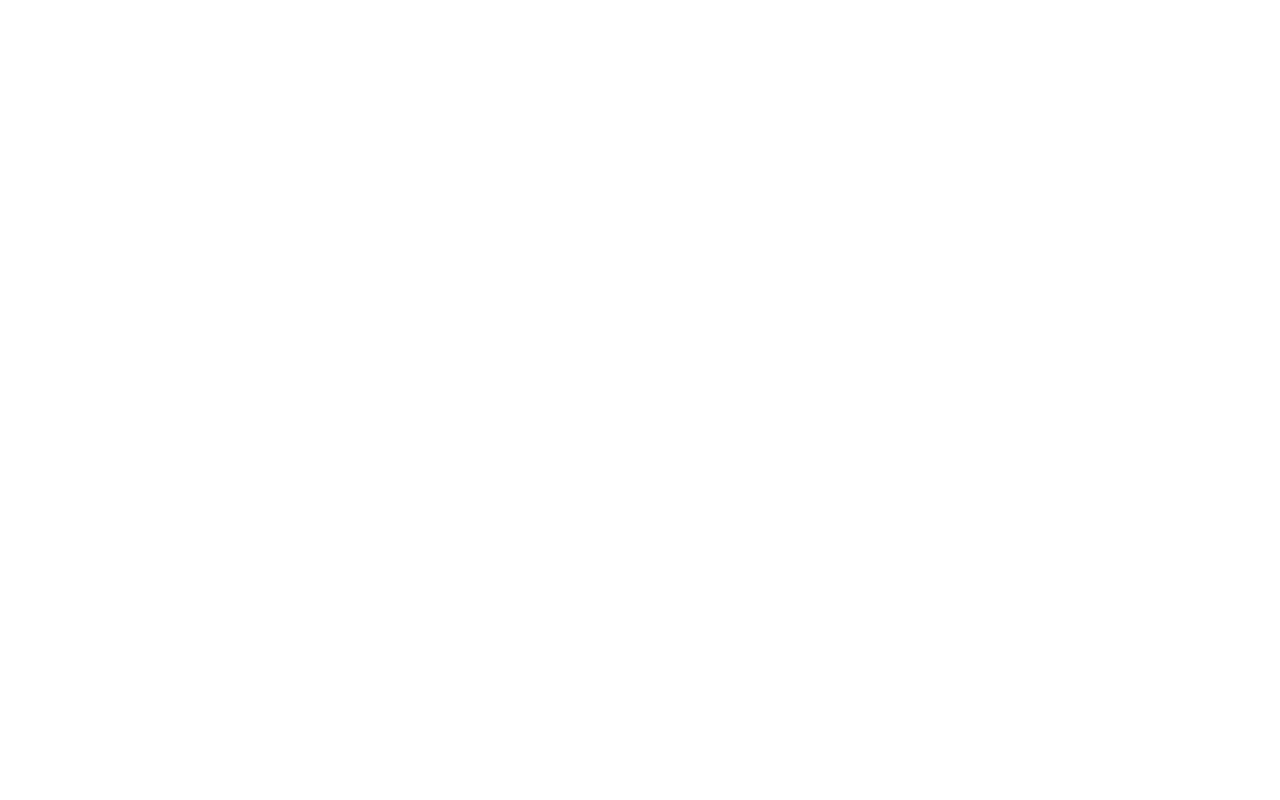
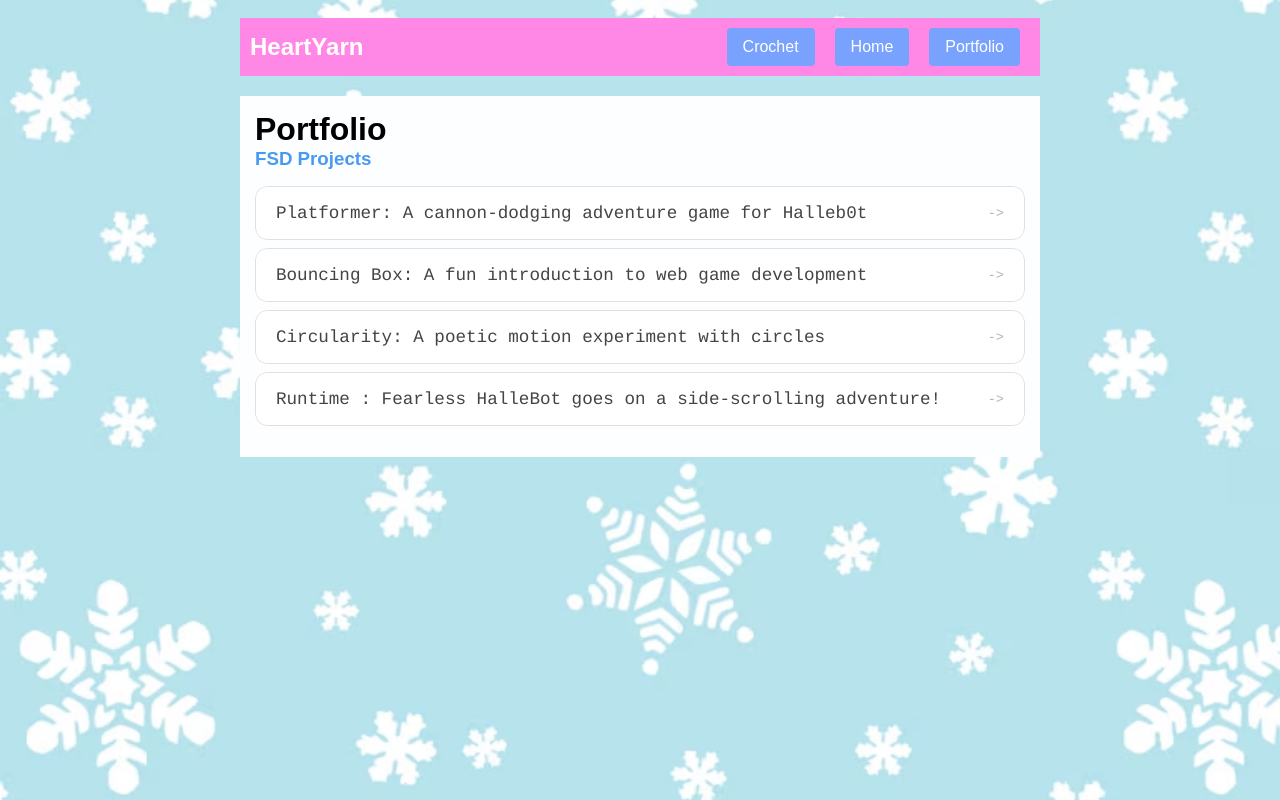
Before and after one commit to JoshuaAB12/JoshuaAB12.github.io, a plain HTML site: page portfolio.html in a window 1280 px wide. Drawn offline with Linux system fonts and the light colour scheme.

Commit message:
Lots of changes

```diff
--- a/portfolio.html
+++ b/portfolio.html
@@ -0,0 +1,53 @@
+<!DOCTYPE html>
+<html>
+  <head>
+    <title>Portfolio</title>
+    <link rel="stylesheet"
+    href="style.css">
+  </head>
+
+  <body>
+    <!-- All content goes here -->
+    <div id="all-contents">
+      <nav>
+        <h1>HeartYarn</h1>
+        <ul id="nav-ul">
+          <li class="nav-li">
+            <a class="button" href="crochet.html">Crochet</a>
+          </li>
+          <li class="nav-li">
+            <a class="button" href="index.html">Home</a>
+          </li>
+          <li class="nav-li">
+            <a class="button" href="portfolio.html">Portfolio</a>
+          </li>
+        </ul>
+
+      </nav>
+
+      <main>
+        <div class="content">
+          <h1>Portfolio</h1>
+          <h3>FSD Projects</h3>
+          <ul id="portfolio">
+          <li>
+           <a href="fsd-projects/platformer/">Platformer: A cannon-dodging adventure game for Halleb0t</a>
+           </li>
+           <li>
+             <a href="fsd-projects/bouncing-box/">Bouncing Box: A fun introduction to web game development</a>
+           </li>
+           <li>
+             <a href="fsd-projects/circularity/">Circularity: A poetic motion experiment with circles</a>
+           </li>
+           <li>
+             <a href="fsd-projects/runtime/">Runtime : Fearless HalleBot goes on a side-scrolling adventure!</a>
+           </li>
+          </ul>
+          <!--ASD Projects will go here love-->
+
+        </div>
+
+      </main>
+    </div>
+  </body>
+</html>
--- a/style.css
+++ b/style.css
@@ -8,7 +8,7 @@
   background-position: center;
 }
 body {
-    color: rgb(45, 45, 45);
+    color: rgb(72, 154, 241);
     padding: 10px;
     font-family: Arial, sans-serif;
 }
@@ -34,6 +34,16 @@
     margin: 0;
 }
 
+h2 {
+    display: flex;
+    align-items: center;
+    color:rgb(255, 177, 247);
+    flex: 1;
+    margin: 0;
+
+
+}
+
 #nav-ul {
     list-style-type: none;
     margin: 0;
@@ -48,12 +58,13 @@
 
 a {
     text-decoration: none;
-    color: #fff;
+    color: #ffffff;
+    font-family:courier;
 }
 
 /* main container area beneath menu */
 main {
-    background: rgb(255, 255, 254);
+    background: rgb(253, 254, 255);
     display: flex;
     margin-top: 20px;
 }
@@ -74,7 +85,7 @@
 
 /* interests section styles */
 #interests {
-    border: 4px silver ridge;
+    border: 4px rgb(201, 233, 255) solid;
     padding: 8px;
     margin-top: 20px;
 }
@@ -82,3 +93,86 @@
 h2, h3 {
     margin: 0px;
 }
+
+/*My added code*/
+.button {
+  display: inline-block;
+  padding: 10px 16px;
+  background-color: #78a2fd;
+  color: rgb(255, 255, 255);
+  text-decoration: none;
+  border-radius: 4px;
+  font-family: arial;
+}
+
+.button:hover {
+  background-color: #3f70f6;
+}
+/*about me stuff*/
+.About {
+    background-color: #ffffff;
+    display: flex;
+    flex-direction: column;
+    margin: 10px;
+    padding: 50px;
+}
+#about {
+    border: 4px rgb(255, 177, 247) solid;
+    padding: 20px;
+    margin-top: 20px;
+}
+
+/*--------------------------------------*/
+
+/* Portfolio styles */
+.content h1 {
+  color: black;
+}
+
+#portfolio {
+  list-style: none;
+  margin: 10;
+  padding: 0;
+  width: 100%;
+  display: flex;
+  flex-direction: column;
+  gap: 8px;
+}
+
+#portfolio li {
+  border-radius: 12px;
+  overflow: hidden;
+}
+
+#portfolio a {
+  display: flex;
+  justify-content: space-between;
+  align-items: center;
+  text-decoration: none;
+  color: #444;
+  padding: 16px 20px;
+  font-size: 1.1rem;
+  font-weight: 500;
+  background: #fff;
+  border: 1px solid #e0e0e0;
+  border-radius: 12px;
+  transition: background 0.25s ease, color 0.25s ease, transform 0.25s ease;
+}
+
+#portfolio a:hover {
+  background: #000;
+  color: #fff;
+  transform: translateX(4px);
+}
+
+#portfolio a::after {
+  content: "->";
+  font-size: 0.85rem;
+  opacity: 0.4;
+  transition: opacity 0.25s ease;
+  white-space: nowrap;
+}
+
+#portfolio a:hover::after {
+  opacity: 1;
+}
```
Also changed, not shown: crochet.html (added, +30 -0 lines), index.html (+21 -2 lines).
